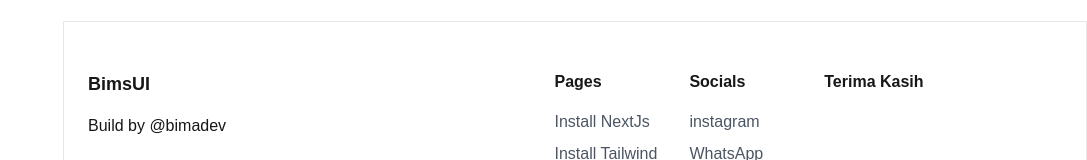
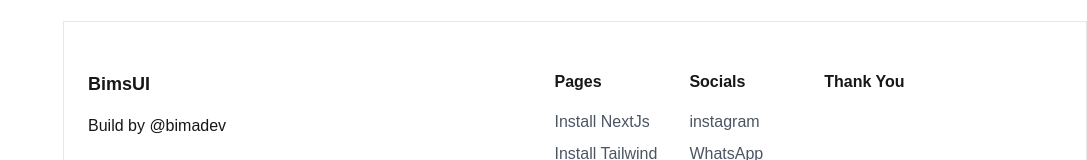
Before and after one commit to bimadevs/bimsui, a Next.js app: page / in a window 1280 px wide. Shown: the part 2093-2253 px from the top of the page, without its empty margins (193-1280 px from the left). Built offline with nearby package versions, Linux system fonts and the light colour scheme.

Commit message:
update footer

```diff
--- a/src/app/components/bims/large-name.tsx
+++ b/src/app/components/bims/large-name.tsx
@@ -60,7 +60,7 @@
               </ul>
             </div>
             <div>
-              <h3 className="font-semibold mb-4">Terima Kasih</h3>
+              <h3 className="font-semibold mb-4">Thank You</h3>
               {/* <h3 className="font-semibold mb-4">Legal</h3> */}
               {/* <ul className="space-y-2">
                 <li>
```
